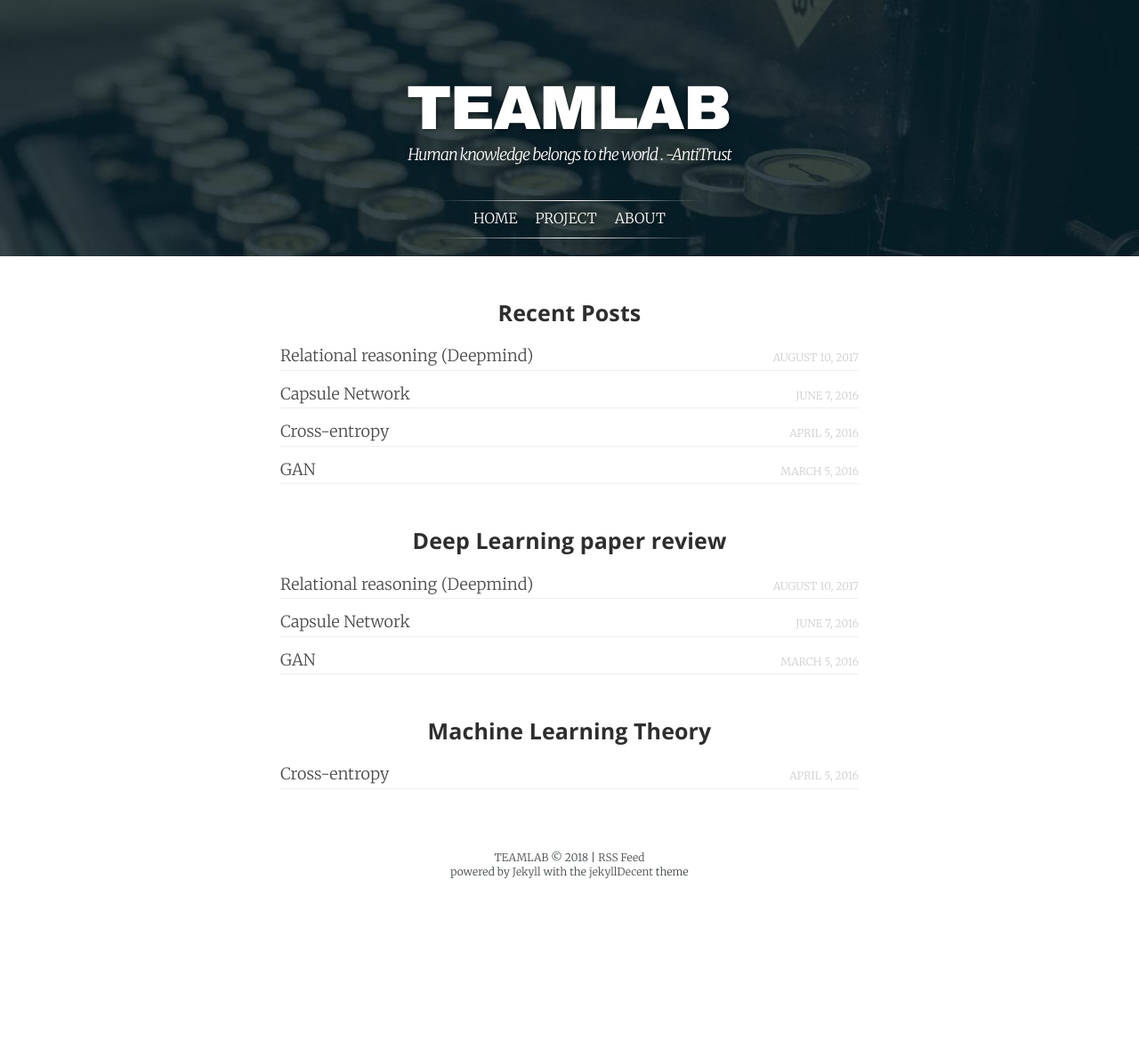
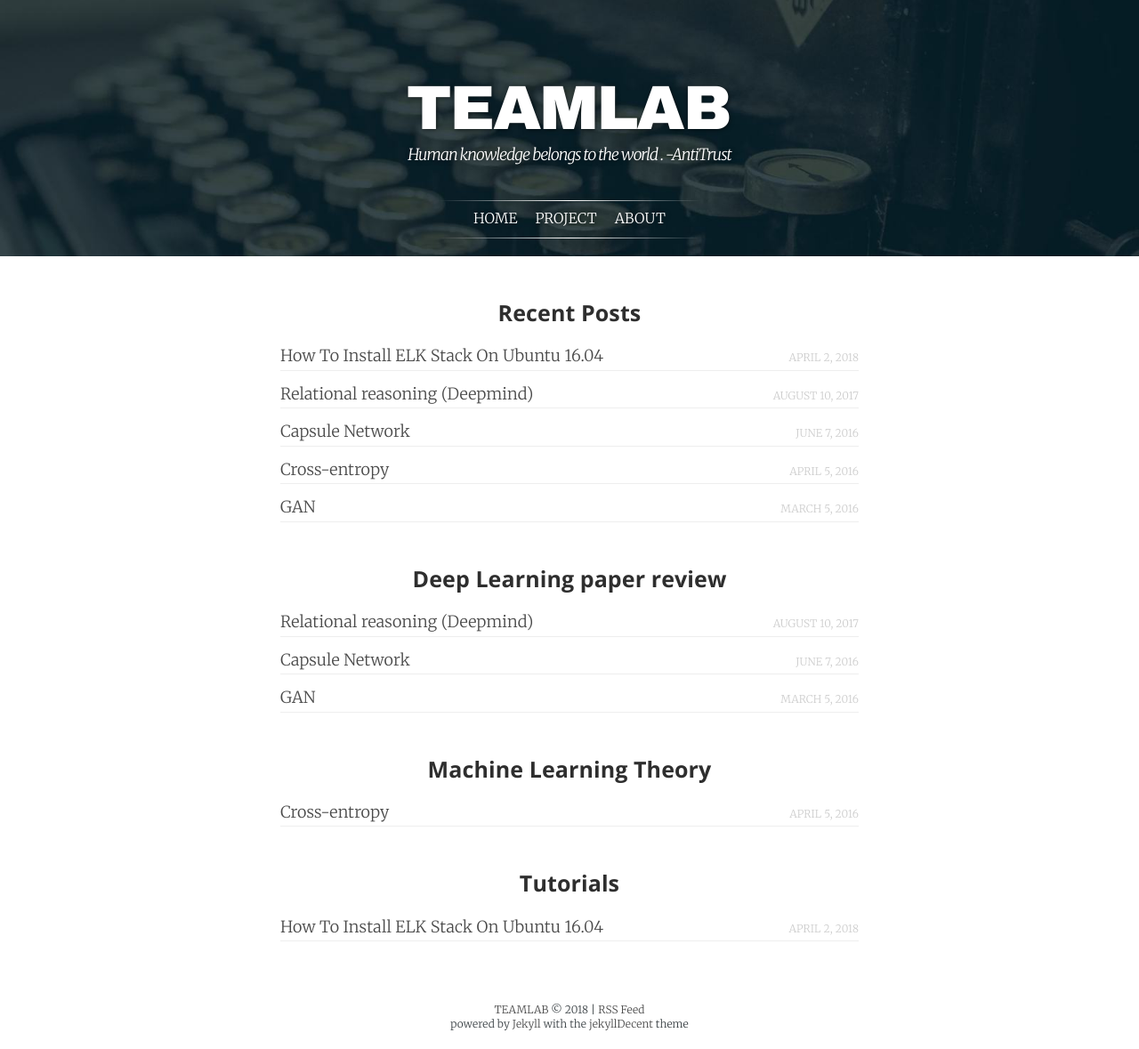
Before and after one commit to TeamLab/jekyllDecent, a Jekyll site: the page built from index.html, in a window 1280 px wide. Shown: the whole page at 89% size. Built offline with Jekyll 4.4.1, drawn with Linux system fonts in a browser that asks for light colours; some web fonts are replaced; a file with an impossible date is left out; before the commit the page ends 1008 px from its top, so only the background shows below that.

Commit message:
write date, tags

```diff
--- a/_posts/2018-04-02-How To Install ELK Stack on Ubuntu.md
+++ b/_posts/2018-04-02-How To Install ELK Stack on Ubuntu.md
@@ -1,8 +1,8 @@
 ---
 layout: post
 title: "How To Install ELK Stack On Ubuntu 16.04"
-date:
-tags:
+date: 2018-04-02 16:55:00 +0300
+tags: ELK Installation document
 category: Tutorials
 author: kimjinhong
 math: false
```
